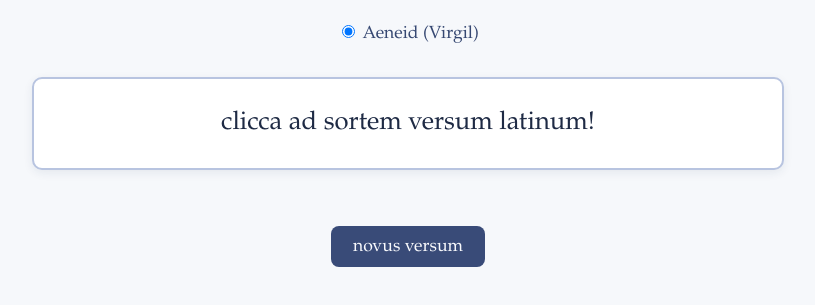
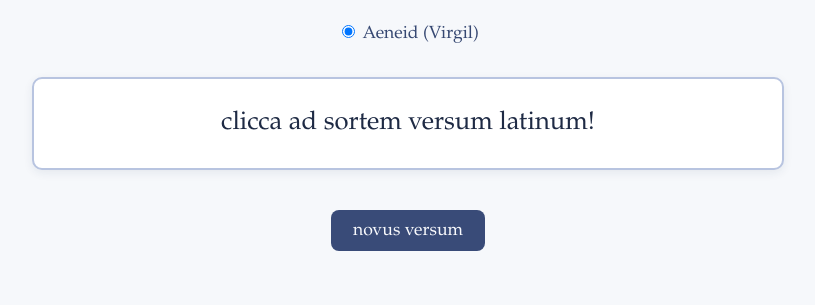
Before and after one commit to clatacodes/random-latin-line, a plain HTML site: page index.html in a window 1280 px wide. Shown: the part 165-470 px from the top of the page, without its empty margins (232-1047 px from the left). Drawn offline with Linux system fonts and the light colour scheme.

Commit message:
Update style.css

```diff
--- a/style.css
+++ b/style.css
@@ -54,6 +54,7 @@ body
       font-family: 'Garamond', serif;
       color: #1e2a44;
       margin-left: 0.4rem;
+      margin-bottom: 0.4rem;
       transition: 0.2s;
     }
 
@@ -64,7 +65,7 @@ body
 
     button
     {
-      margin-top: 1.5rem;
+      margin-top: 0.5rem;
       background: #394b78;
       border: none;
       color: #f8f9fc;
```
